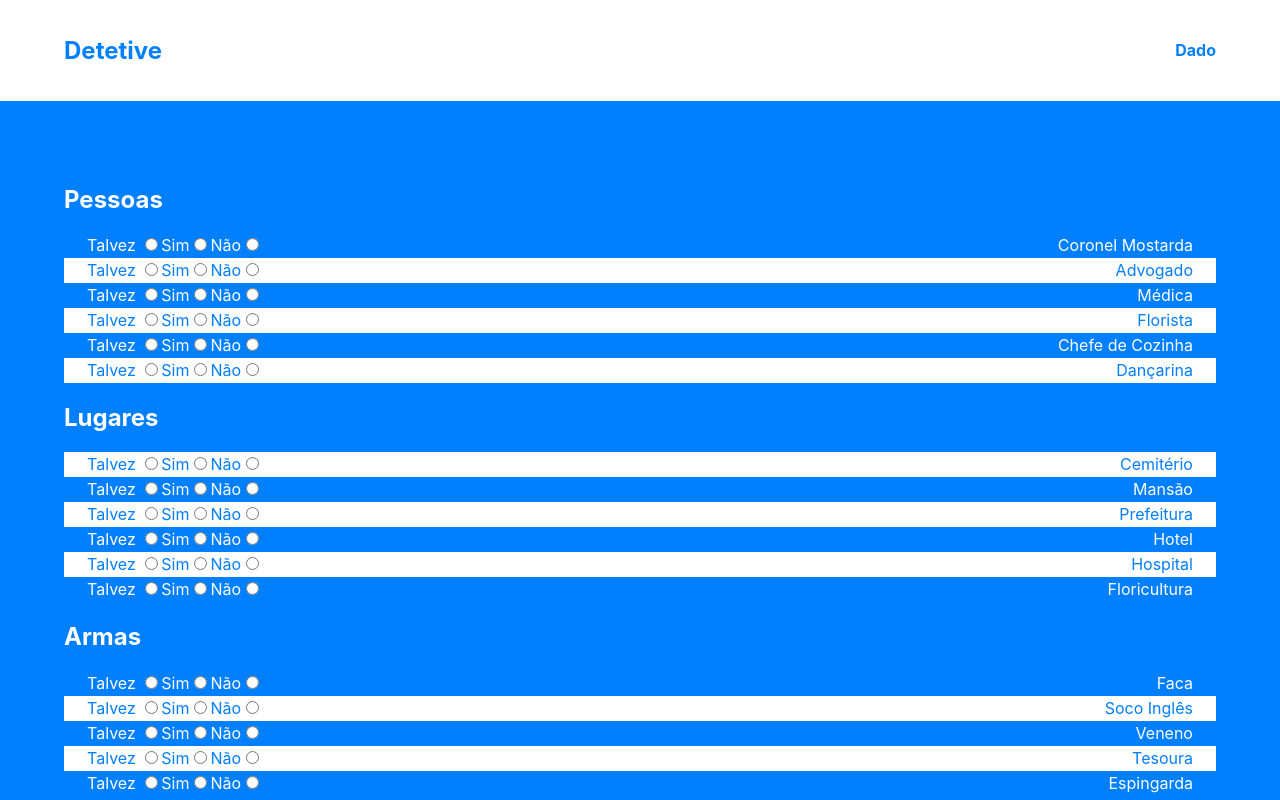
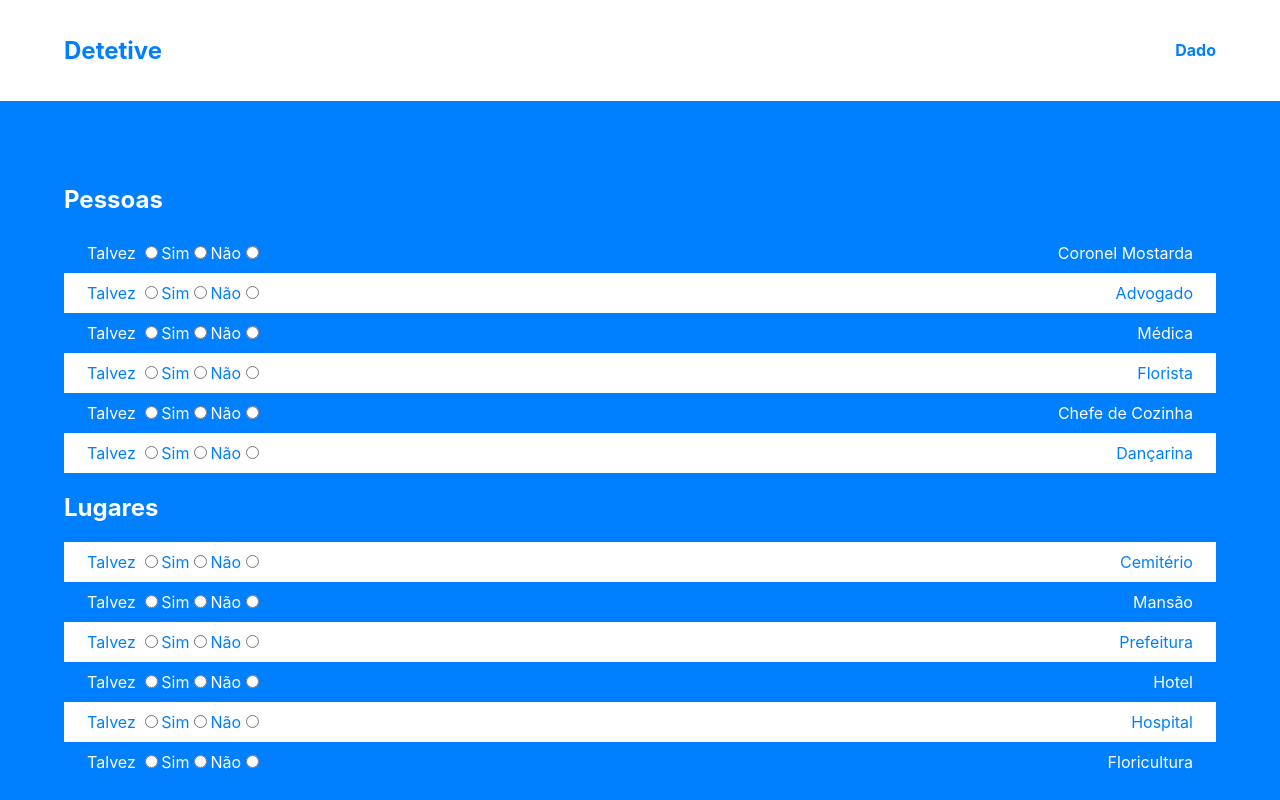
Before and after one commit to diegosoriarios/detetiveForm, a React (Create React App) app: page / in a window 1280 px wide. Shown: the top 800 px of the page. Built offline with nearby package versions, Linux system fonts and the light colour scheme.

Commit message:
Cleaning

```diff
--- a/src/App.css
+++ b/src/App.css
@@ -40,8 +40,8 @@
 }
 
 #lugares, #armas, #pessoas {
-  height: 25px;
-  line-height: 25px;
+  height: 40px;
+  line-height: 40px;
   padding: 0 2%;
 }
 
--- a/src/index.js
+++ b/src/index.js
@@ -9,4 +9,4 @@ ReactDOM.render(<App />, document.getElementById('root'));
 // If you want your app to work offline and load faster, you can change
 // unregister() to register() below. Note this comes with some pitfalls.
 // Learn more about service workers: http://bit.ly/CRA-PWA
-serviceWorker.unregister();
+serviceWorker.register();
```
Also changed, not shown: src/components/header.js (deleted, +0 -9 lines).
